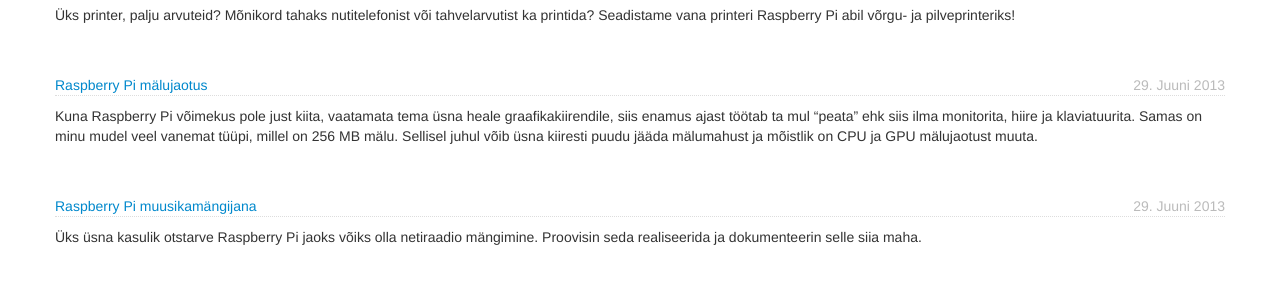
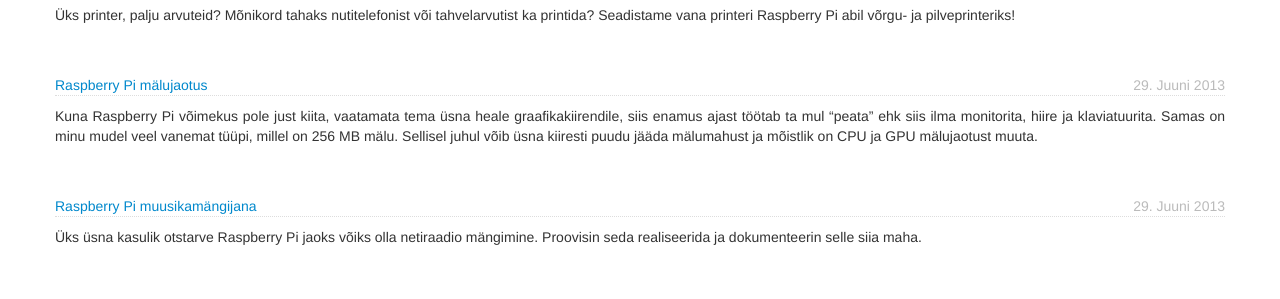
Before and after one commit to Raidok/Raidok.github.io, a Jekyll site: the page built from index.md, in a window 1280 px wide. Shown: the part 216-515 px from the top of the page. Built offline with Jekyll 4.4.1, drawn with Linux system fonts in a browser that asks for light colours; nearby versions of some CDN libraries.

Commit message:
text-justify

```diff
--- a/css/main.css
+++ b/css/main.css
@@ -13,8 +13,9 @@
   color: #bbb;
 }
 
-.separator {
+.postitusAvalehel {
   margin-bottom: 50px;
+  text-align: justify;
 }
 
 .postitused {
--- a/index.md
+++ b/index.md
@@ -7,7 +7,7 @@
 </div>
 
 {% for post in site.posts %}
-  <div class="separator">
+  <div class="postitusAvalehel">
     {% capture kuu %}{{ post.date | date: "%m"  }}{% endcapture %}
     {% assign kuu = kuu | minus: 1 %}
     <p class="dashedBottom">
```
